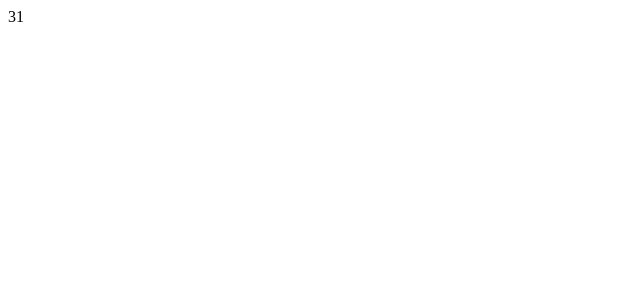
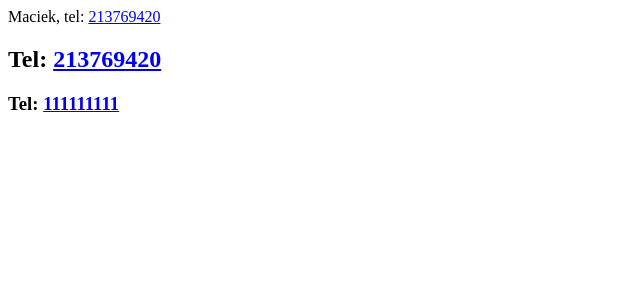
Before and after one commit to Maciekzas343/serwis-samochodow, a React (Vite) app: page / in a window 1280 px wide. Shown: the top 300 px of the page, without its empty margins (0-640 px from the left). Built offline with nearby package versions, Linux system fonts and the light colour scheme.

Commit message:
save
dalsze testowanie i nauka

```diff
--- a/src/main.jsx
+++ b/src/main.jsx
@@ -1,6 +1,6 @@
 import { createRoot } from "react-dom/client";
 
-const currentDate = new Date();
+/* const currentDate = new Date();
 const hours = currentDate.getHours();
 const minutes = currentDate.getMinutes();
 
@@ -9,8 +9,28 @@ function getRandomNumber() {
 }
 
 const number = getRandomNumber();
+*/
 
-const element = <div>{number}</div>;
-console.log(hours, minutes);
+const person = {
+  name: "Maciek",
+  tel: 213769420,
+  city: "kraków",
+};
+
+const newPerson = {
+  name: "Kacper",
+  tel: 111111111,
+  city: "Warszawa",
+};
+
+const Tel = (tel) => <a href={tel}>{tel}</a>;
+
+const element = (
+  <>
+    {person.name}, tel: <a href={person.tel}>{person.tel}</a>
+    <h2>Tel: {Tel(person.tel)}</h2>
+    <h3>Tel: {Tel(newPerson.tel)}</h3>
+  </>
+);
 
 createRoot(document.getElementById("root")).render(element);
```
